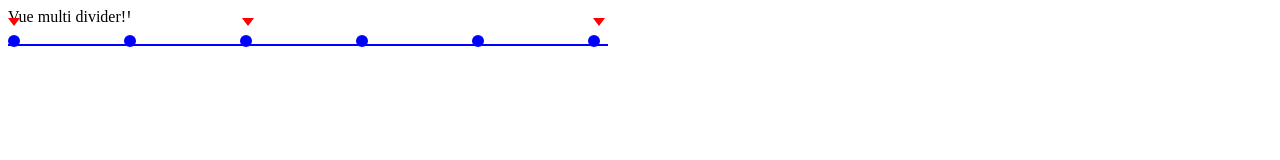
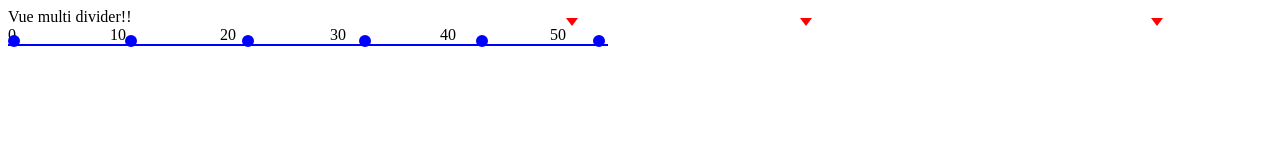
Before and after one commit to algas/vue-multi-divider, a website: page index.html in a window 1280 px wide. Drawn offline with nearby package versions, Linux system fonts and the light colour scheme.

Commit message:
Enable to toggle a grid to add a divider

```diff
--- a/index.html
+++ b/index.html
@@ -10,14 +10,15 @@
     <div id="app">
       {{ message }}
       <div class="slider">
-        <span class="thumb" v-for="div in dividers" :class="[ div.enable ? '' : 'invisible', div.last ? 'last' : '' ]"></span>
+        <span class="divisorValue">0</span>
+        <span class="divisorValue">10</span>
+        <span class="divisorValue">20</span>
+        <span class="divisorValue">30</span>
+        <span class="divisorValue">40</span>
+        <span class="divisorValue last">50</span>
+        <span v-for="div in dividers" :class="['thumb', div.enable ? '' : 'invisible', div.last ? 'last' : '']"></span>
         <p class="line"></p>
-        <span class="dot"></span>
-        <span class="dot"></span>
-        <span class="dot"></span>
-        <span class="dot"></span>
-        <span class="dot"></span>
-        <span class="dot last"></span>
+        <span v-for="(grid, index) in grids" :class="['dot', grid.last ? 'last' : '']" @click="toggleGrid(index)"></span>
       </div>
     </div>
     <script src="./index.js"></script>
--- a/index.js
+++ b/index.js
@@ -9,6 +9,19 @@ let app = new Vue({
       { enable: false },
       { enable: true, last: true }
     ],
+    grids: [
+      { value: 0 },
+      { value: 10 },
+      { value: 20 },
+      { value: 30 },
+      { value: 40 },
+      { value: 50, last: true },
+    ],
     message: 'Vue multi divider!!'
+  },
+  methods: {
+    toggleGrid(index) {
+      this.dividers[index].enable = !this.dividers[index].enable;
+    }
   }
 })
--- a/style.css
+++ b/style.css
@@ -19,7 +19,7 @@ p.line {
 .dot {
   height: 12px;
   width: 12px;
-  margin-right: 100px;
+  margin-right: 105px;
   background-color: blue;
   border-radius: 50%;
   display: inline-block;
@@ -34,3 +34,9 @@ p.line {
   border: 6px solid transparent;
   border-top: 8px solid #fff;
 }
+.divisorValue {
+  margin-right: 90px;
+}
+.divisorValue.last {
+  margin-right: 0px;
+}
```
